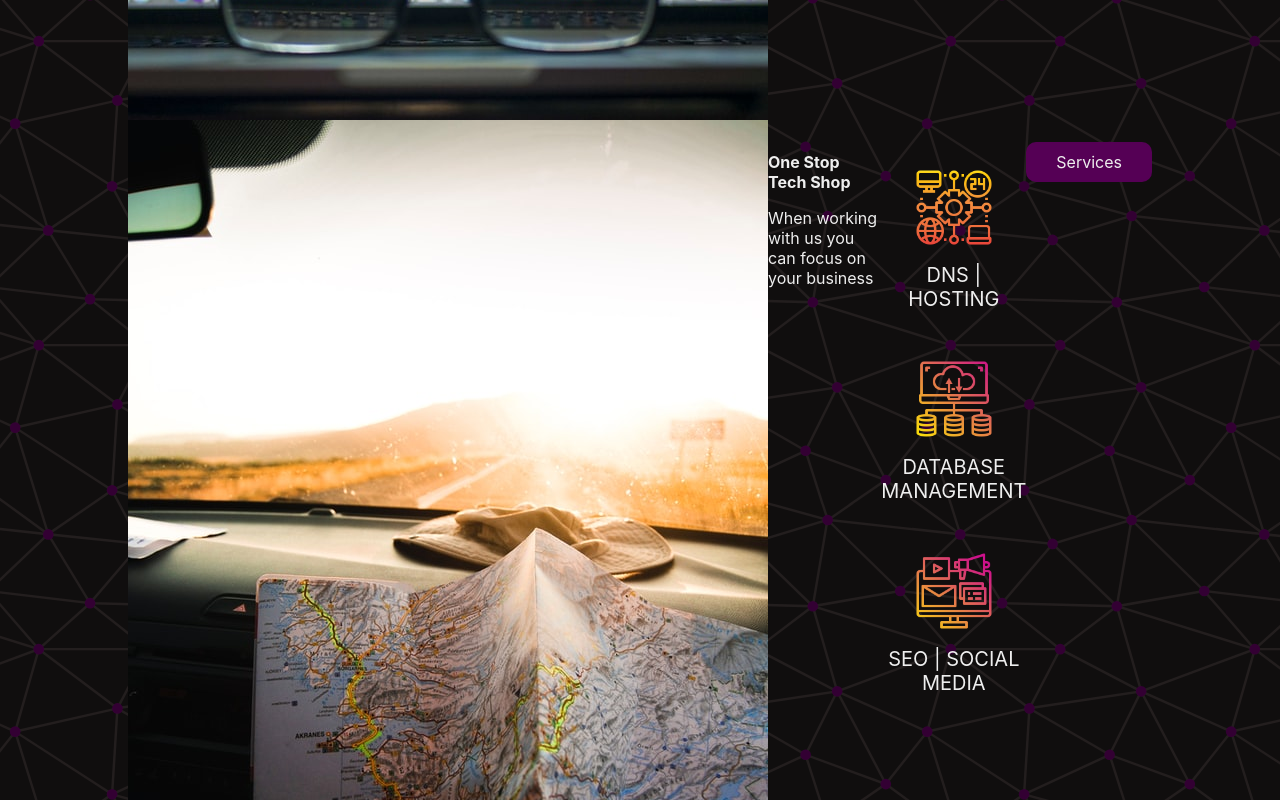
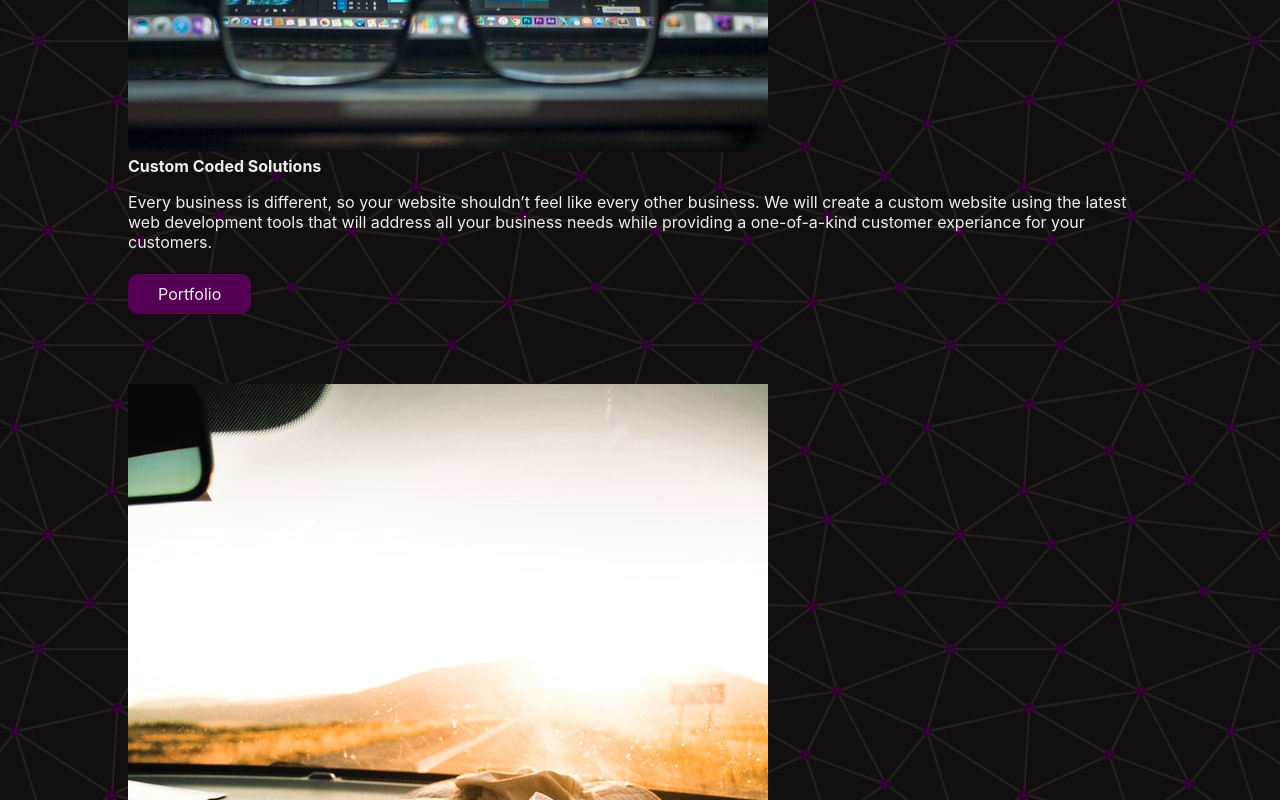
Before and after one commit to demondogsoftware/demondogsoftware.github.io, a Nuxt app: page / in a window 1280 px wide. Shown: the part 1320-2120 px from the top of the page. Built offline with nearby package versions, Linux system fonts and the light colour scheme.

Commit message:
tweaked service cards/button mobile styling, fixed mobile layout for all pages, changed services descriptions

```diff
--- a/components/ServiceCard.vue
+++ b/components/ServiceCard.vue
@@ -1,5 +1,5 @@
 <template>
-  <div class="service--card my-3">
+  <div class="service--card py-2">
     <img :src="require(`~/assets/images/icons/${service.img}`)" :alt="service.alt">
     <p class="pt-1">
       {{ service.description }}
@@ -20,6 +20,12 @@ export default {
 
 <style scoped>
 
+.service--card {
+  background-color: rgba(0, 0, 0, .65);
+  width: 90%;
+  margin: 3rem auto;
+}
+
 p {
   font-size: 1.25rem;
   text-align: center;
@@ -27,7 +33,7 @@ p {
 
 img {
   display: block;
-  width: 55%;
+  width: 50%;
   margin: 0 auto;
 }
 
--- a/components/ServicesButton.vue
+++ b/components/ServicesButton.vue
@@ -11,5 +11,8 @@
 export default {}
 </script>
 
-<style>
+<style scoped>
+.services--btn-container {
+  text-align: center;
+}
 </style>
--- a/layouts/default.vue
+++ b/layouts/default.vue
@@ -117,9 +117,8 @@ img {
 }
 
 @media (min-width: 800px) {
-  .row {
+  .flex {
     display: flex;
-    justify-content: space-between;
   }
 }
 </style>
--- a/pages/about.vue
+++ b/pages/about.vue
@@ -1,6 +1,6 @@
 <template>
   <section class="py-3">
-    <article class="about--hero-container">
+    <article class="about--hero-container pb-3">
       <img src="" alt="about hero img placeholder">
       <div class="about--hero-text my-2">
         <h1>
--- a/pages/contact.vue
+++ b/pages/contact.vue
@@ -10,7 +10,7 @@
         Do you have an idea or project you want to bring to lfe?
       </p>
     </div>
-    <img src="~/assets/images/img/contact_small.jpg" alt="keyboard alongside a planner and notepade with pencil">
+    <img class="py-2" src="~/assets/images/img/contact_small.jpg" alt="keyboard alongside a planner and notepade with pencil">
     <ContactForm />
   </article>
 </template>
--- a/pages/index.vue
+++ b/pages/index.vue
@@ -15,9 +15,9 @@
       </div>
     </article>
     <article class="home--services-container">
-      <div class="home--service-container row">
+      <div class="home--service-container">
         <img src="~/assets/images/img/coding_small.jpg" alt="computer screen displaying code">
-        <div class="home--services-text my-2 pb-3">
+        <div class="home--services-text pb-3">
           <h2>
             Custom Coded Solutions
           </h2>
@@ -27,7 +27,7 @@
           <PortfolioButton />
         </div>
       </div>
-      <div class="home--service-container row">
+      <div class="home--service-container">
         <img src="~/assets/images/img/roadmap_small.jpg" alt="road map sitting on a car dashboard cruisin down the highway">
         <div class="home--services-text my-2">
           <h2>
--- a/store/services.js
+++ b/store/services.js
@@ -4,19 +4,19 @@ export const state = () => ({
       id: 1,
       img: 'hosting_icon.png',
       alt: 'picture with 24 hour, computers, and the web in a circular pattern',
-      description: 'DNS | HOSTING'
+      description: 'HOSTING'
     },
     {
       id: 2,
       img: 'database_icon.png',
       alt: 'computer with upload and download arrows connected to a database',
-      description: 'DATABASE MANAGEMENT'
+      description: 'DATABASES'
     },
     {
       id: 3,
       img: 'social_icon.png',
       alt: 'computer screen with social media, email and microphone displayed',
-      description: 'SEO | SOCIAL MEDIA'
+      description: 'SEO'
     }
   ]
 })
```
